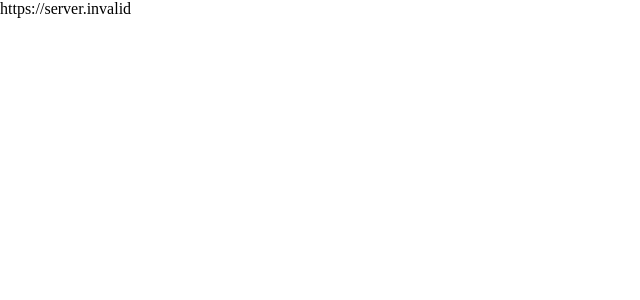
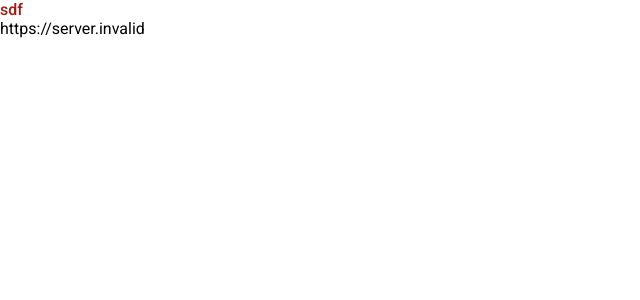
Before and after one commit to dannotdead/sup-test, a React app: page / in a window 1280 px wide. Shown: the top 300 px of the page, without its empty margins (0-640 px from the left). Built offline with nearby package versions, Linux system fonts and the light colour scheme; no server answers.

Commit message:
feat: add global styles and start nav panel

```diff
--- a/src/App.tsx
+++ b/src/App.tsx
@@ -3,8 +3,9 @@ import { getSupplementsList } from './utils/axiosManager'
 import { useAppDispatch } from './redux/hook'
 import { addAllSupplements } from './redux/slices/supplementsSlice'
 import SupplementsList from './components/SupplementsList'
+import NavigationPanel from './components/NavigationPanel'
 
-const App = () => {
+const App: React.FC = () => {
   const dispatch = useAppDispatch()
 
   useEffect(() => {
@@ -15,6 +16,7 @@ const App = () => {
 
   return (
     <>
+      <NavigationPanel />
       <div>{process.env.REACT_APP_AUTH_PASSWORD}</div>
       <div>{process.env.REACT_APP_BASE_URL}</div>
       <SupplementsList />
--- /dev/null
+++ b/src/components/NavigationPanel/NavigationPanel.tsx
@@ -0,0 +1,8 @@
+import React from 'react'
+import './styles.scss'
+
+const NavigationPanel: React.FC = () => {
+  return <nav>sdf</nav>
+}
+
+export default NavigationPanel
--- /dev/null
+++ b/src/components/NavigationPanel/index.ts
@@ -0,0 +1,3 @@
+import NavigationPanel from './NavigationPanel'
+
+export default NavigationPanel
--- /dev/null
+++ b/src/components/NavigationPanel/styles.scss
@@ -0,0 +1,6 @@
+@import '../../styles/_variables';
+
+nav {
+  font-weight: 500;
+  color: $red-rufous-base;
+}
--- a/src/components/SupplementsList.tsx
+++ b/src/components/SupplementsList.tsx
@@ -1,7 +1,7 @@
 import React from 'react'
 import { useAppSelector } from '../redux/hook'
 
-const SupplementsList = () => {
+const SupplementsList: React.FC = () => {
   const supplementsList = useAppSelector((state) => state.supplements.list)
 
   return (
--- a/src/index.tsx
+++ b/src/index.tsx
@@ -2,7 +2,7 @@ import ReactDOM from 'react-dom/client'
 import App from './App'
 import { Provider } from 'react-redux'
 import store from './redux/store'
-import './main.scss'
+import './styles/_global.scss'
 
 const root = ReactDOM.createRoot(document.getElementById('root') as HTMLElement)
 
--- a/src/main.scss
+++ /dev/null
@@ -1,5 +0,0 @@
-* {
-  margin: 0;
-  padding: 0;
-  box-sizing: border-box;
-}
--- /dev/null
+++ b/src/styles/_fonts.scss
@@ -0,0 +1 @@
+@import url('https://fonts.googleapis.com/css2?family=Roboto:wght@400;500&display=swap');
--- /dev/null
+++ b/src/styles/_global.scss
@@ -0,0 +1,13 @@
+@import 'fonts';
+@import 'variables';
+
+* {
+  margin: 0;
+  padding: 0;
+  -webkit-box-sizing: border-box;
+  box-sizing: border-box;
+}
+
+body {
+  font-family: 'Roboto', sans-serif;
+}
--- /dev/null
+++ b/src/styles/_variables.scss
@@ -0,0 +1,13 @@
+$blue-base: #2c59a5;
+$extra-blue: #2662c9;
+$red-rufous-base: #a61911;
+$gray: #d9d9d9;
+$gray-cultured: #f9f9f9;
+$clear-white: #ffffff;
+$black-4: rgba(0, 0, 0, 0.04);
+$black-8: rgba(0, 0, 0, 0.08);
+$black-16: rgba(0, 0, 0, 0.16);
+$black-32: rgba(0, 0, 0, 0.32);
+$black-64: rgba(0, 0, 0, 0.64);
+$black-72: rgba(0, 0, 0, 0.72);
+$black-87: rgba(0, 0, 0, 0.87);
```
Also changed, not shown: 1 other file (tests, documents, lock files or other folders).
